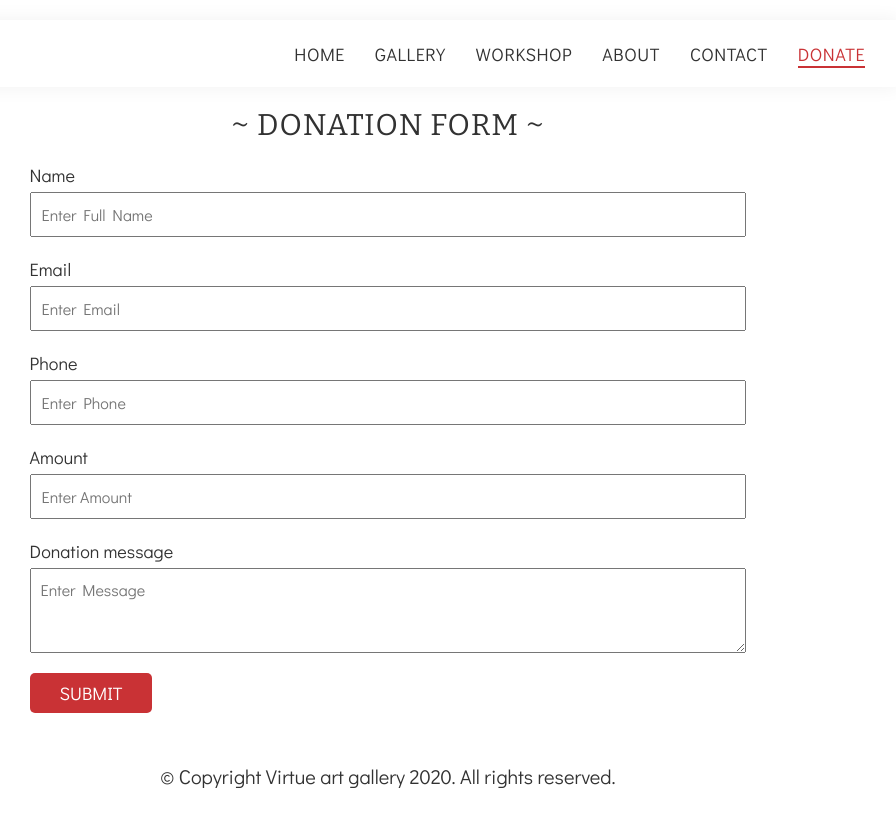
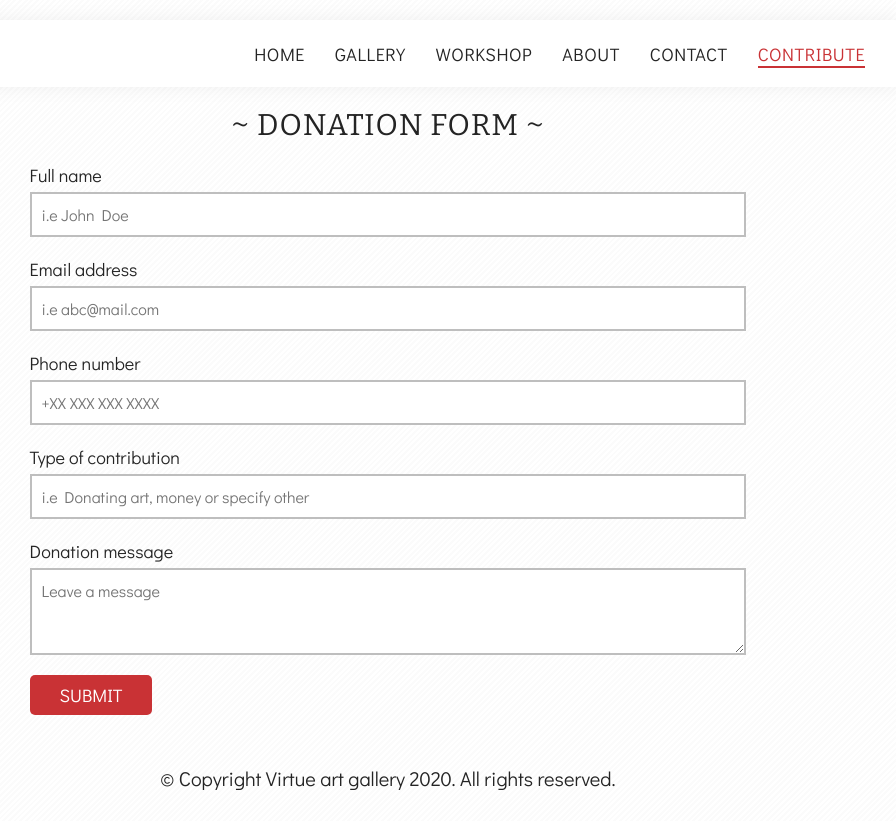
Before and after one commit to qyV89VRb2Ju7T8yV6T6Z/Njz-xZKo2-UJy7dBiAa, a plain HTML site: page donate.html in a window 1280 px wide. Shown: the full height of the page, 252-1148 px from the left. Drawn offline with nearby package versions, Linux system fonts and the light colour scheme.

Commit message:
changed dontate to contribute

```diff
--- a/donate.html
+++ b/donate.html
@@ -4,7 +4,7 @@
 <head>
     <meta charset="UTF-8">
     <meta name="viewport" content="width=device-width, initial-scale=1.0">
-    <title>VAG &bull; Contact</title>
+    <title>VAG &bull; Contribute</title>
     <link rel="icon" href="/assets/logo.png" type="image">
     <link rel="stylesheet" href="/style/style.css">
     <script src="//code.jquery.com/jquery-1.10.2.js"></script>
@@ -25,7 +25,7 @@
                     <li><a href="workshop.html">Workshop</a></li>
                     <li><a href="about.html">About</a></li>
                     <li><a href="contact.html">Contact</a></li>
-                    <li><a href="donate.html" class="active">Donate</a></li>
+                    <li><a href="donate.html" class="active">Contribute</a></li>
                 </ul>
             </nav>
         </header>
@@ -34,25 +34,25 @@
         <div class="success-message" style="display:none" data-aos="zoom-in">Form submitted successfully. Thanks for contributing. We will contact you soon.</div>
         <form id="donateForm" data-aos="fade-up">
             <div class="form-group">
-                <label for="exampleFullName">Name</label>
-                <input type="text" class="form-control fullname" id="exampleFullName" placeholder="Enter Full Name"
+                <label for="exampleFullName">Full name</label>
+                <input type="text" class="form-control fullname" id="exampleFullName" placeholder="i.e John Doe"
                     required>
             </div>
             <div class="form-group">
-                <label for="exampleEmail">Email</label>
-                <input type="email" class="form-control email" id="exampleEmail" placeholder="Enter Email" required>
+                <label for="exampleEmail">Email address</label>
+                <input type="email" class="form-control email" id="exampleEmail" placeholder="i.e abc@mail.com" required>
             </div>
             <div class="form-group">
-                <label for="examplePhone">Phone</label>
-                <input type="number" class="form-control phone" id="examplePhone" placeholder="Enter Phone" required>
+                <label for="examplePhone">Phone number</label>
+                <input type="number" class="form-control phone" id="examplePhone" placeholder="+XX XXX XXX XXXX" required>
             </div>
             <div class="form-group">
-                <label for="exampleAmount">Amount</label>
-                <input type="number" class="form-control amount" id="exampleAmount" placeholder="Enter Amount" required>
+                <label for="exampleType">Type of contribution</label>
+                <input type="text" class="form-control type" id="exampleType" placeholder="i.e Donating art, money or specify other" required>
             </div>
             <div class="form-group">
                 <label for="exampleMessage">Donation message</label>
-                <textarea class="form-control message" id="exampleMessage" placeholder="Enter Message" cols="30"
+                <textarea class="form-control message" id="exampleMessage" placeholder="Leave a message" cols="30"
                     rows="3" required></textarea>
             </div>
             <button type="submit" class="donate-submit">Submit</button>
--- a/script/database.js
+++ b/script/database.js
@@ -23,7 +23,7 @@ $('#donateForm').submit(function (e) {
         name: $('.fullname').val(),
         email: $('.email').val(),
         phone: $('.phone').val(),
-        amount: $('.amount').val(),
+        type: $('.type').val(),
         message: $('.message').val()
     });
 
--- a/style/style.scss
+++ b/style/style.scss
@@ -1,8 +1,8 @@
 @import url("https://fonts.googleapis.com/css2?family=Didact+Gothic&family=Philosopher:wght@400;700&display=swap");
 @import url("https://fonts.googleapis.com/css2?family=Bitter&display=swap");
 
-$background-color: #fff;
-$foreground-color: #323232;
+$background-color: #FFFFFF;
+$foreground-color: #242424;
 $accent-color: #c93235;
 
 $padding-200: 200px;
@@ -24,6 +24,7 @@ $font2: "Bitter", serif;
 body {
     background-color: $background-color;
     position: relative;
+    background-image: repeating-linear-gradient(135deg, rgba(216,216,216, 0.1) 0px, rgba(216,216,216, 0.1) 2px,transparent 2px, transparent 4px),linear-gradient(90deg, rgb(255,255,255),rgb(255,255,255));
     // padding-top: 20px;
 }
 
@@ -281,6 +282,7 @@ header {
     justify-content: space-between;
     padding-bottom: 100px;
     &__card {
+        background-color: $background-color;
         text-align: center;
         width: 30%;
         box-shadow: 0px 0px 20px 0px rgba(0, 0, 0, 0.1);
@@ -462,6 +464,7 @@ footer {
         box-shadow: 0px 0px 20px 0px rgba(0, 0, 0, 0.1);
         border-radius: 10px;
         padding: 20px;
+        background-color: $background-color;
         img {
             width: 100px;
             padding: 10px;
@@ -585,6 +588,7 @@ footer {
     width: 100%;
     border-collapse: collapse;
     margin-bottom: 50px;
+    background-color: $background-color;
     td,
     th {
         font-size: 18px;
@@ -742,8 +746,10 @@ footer {
         }
         input,
         textarea {
+            background-color: $background-color;
             font-size: 16px;
             padding: 10px;
+            border: 2px solid #bebebe;
         }
     }
     .donate-submit {
```
Also changed, not shown: about.html (+1 -1 lines), contact.html (+1 -1 lines), exhibitions.html (+2 -2 lines), index.html (+1 -1 lines), workshop.html (+2 -3 lines), style/style.css, 1 other file.
